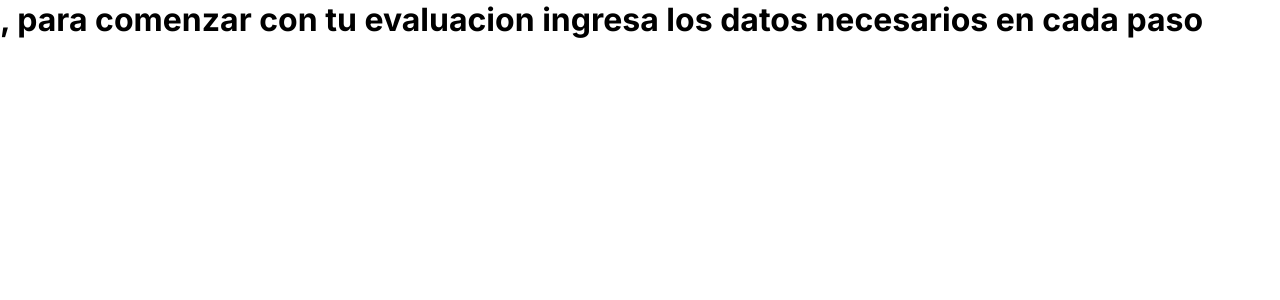
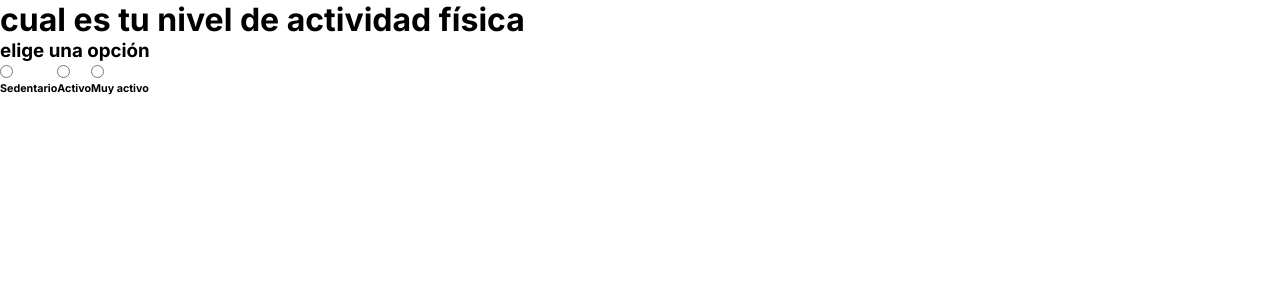
Before and after one commit to roddsolis/fuddplan, a Next.js app: page /step-2 in a window 1280 px wide. Shown: the top 300 px of the page. Built offline with nearby package versions, Linux system fonts and the light colour scheme.

Commit message:
trabajando en la integracion de estilos de forma modular

```diff
--- a/src/app/layout.js
+++ b/src/app/layout.js
@@ -1,5 +1,6 @@
 /* layout maneja toda la configuracion de estilos de la página */
 import "../css/globals.css";
+
 import { inter } from "../config/fonts";
 
 export const metadata = {
--- a/src/app/step-2/page.js
+++ b/src/app/step-2/page.js
@@ -1,12 +1,28 @@
 "use client";
 import React from "react";
 import useUserStore from "../useUserStore";
+import styles from "/src/css/DatosDeSalud.module.css";
 
 const DatosDeSalud = () => {
   const nombre = useUserStore((state) => state.nombre);
   return (
     <>
-      <h1>{nombre ? `${nombre}` : ""}, para comenzar con tu evaluacion ingresa los datos necesarios en cada paso</h1>
+      <h1>{nombre}cual es tu nivel de actividad física</h1>
+      <h3>elige una opción</h3>
+      <div className={styles.optionContainer}>
+        <div className="cardOption">
+          <input type="radio" />
+          <h6>Sedentario</h6>
+        </div>
+        <div className="cardOption">
+          <input type="radio" />
+          <h6>Activo</h6>
+        </div>
+        <div className="cardOption">
+          <input type="radio" />
+          <h6>Muy activo</h6>
+        </div>
+      </div>
     </>
   );
 };
--- /dev/null
+++ b/src/css/DatosDeSalud.module.css
@@ -0,0 +1,3 @@
+.optionContainer {
+  display: flex;
+}
```
